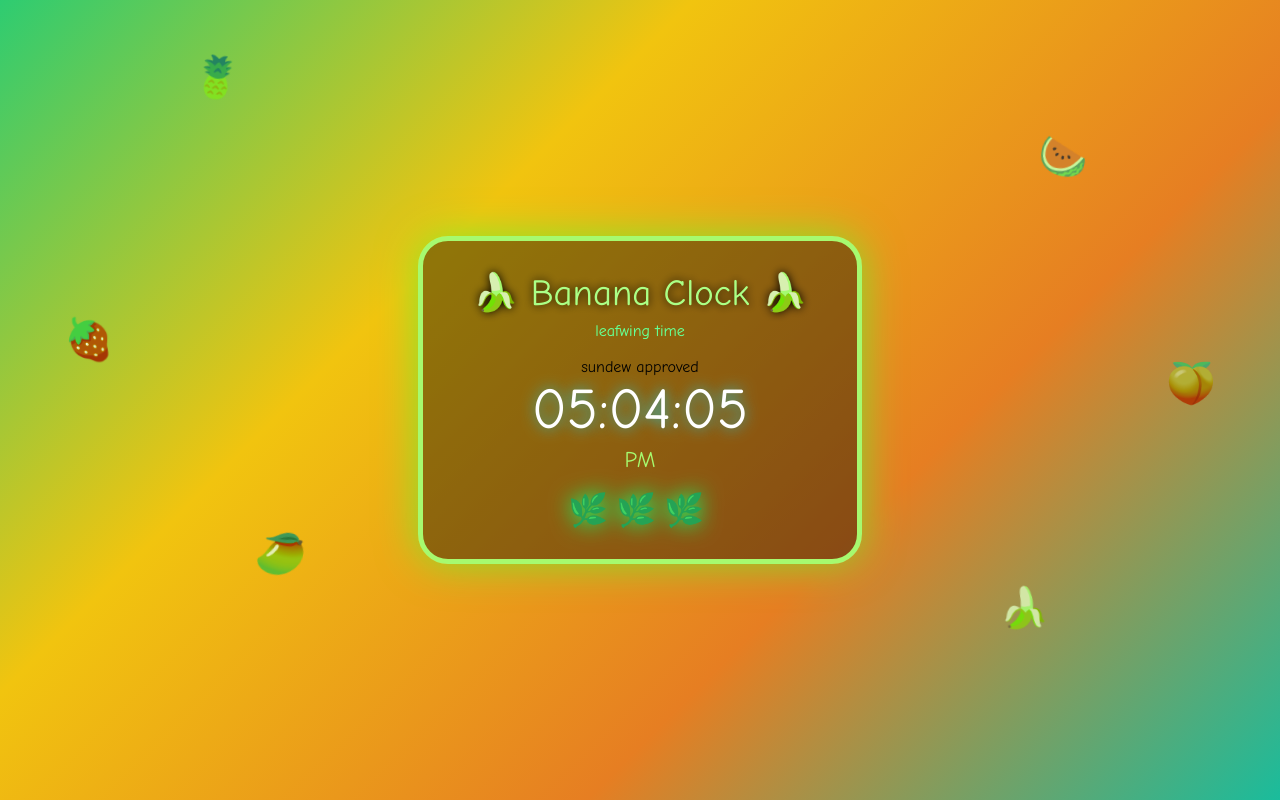
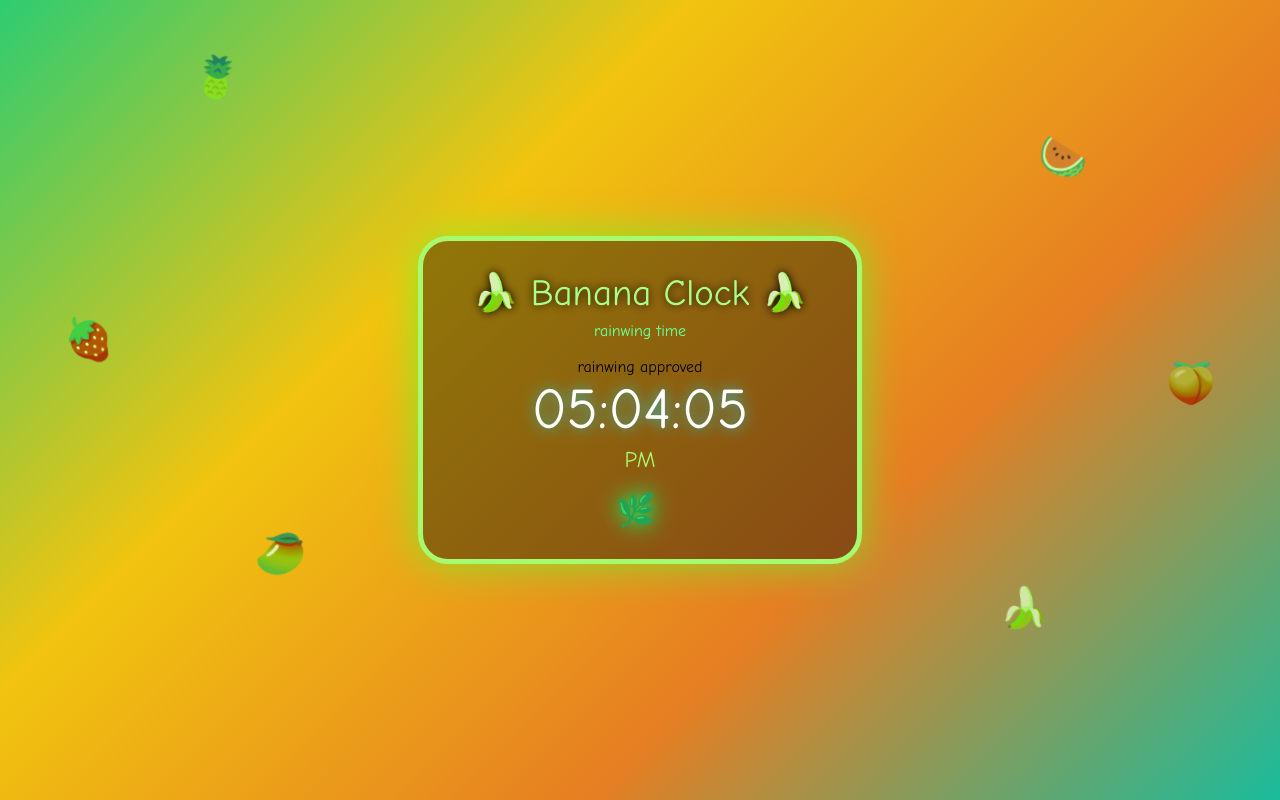
Before and after one commit to telefranic/Banana-clock, a plain HTML site: page index.html in a window 1280 px wide. Drawn offline with Linux system fonts and the light colour scheme.

Commit message:
Update index.html

```diff
--- a/index.html
+++ b/index.html
@@ -101,14 +101,14 @@
 
   <div class="clock">
     <div class="title">🍌 Banana Clock 🍌</div>
-    <div class="subtitle">leafwing time</div>
+    <div class="subtitle">rainwing time</div>
     <div class="subtitle"></div>
-<div class="approved"> sundew approved </div>
+<div class="approved"> rainwing approved </div>
 
     <div class="time" id="time">12:00:00</div>
     <div class="ampm" id="ampm">AM</div>
     <div class="fruit-bar">
-🌿🌿🌿
+🌿
     </div>
   </div>
 
```
